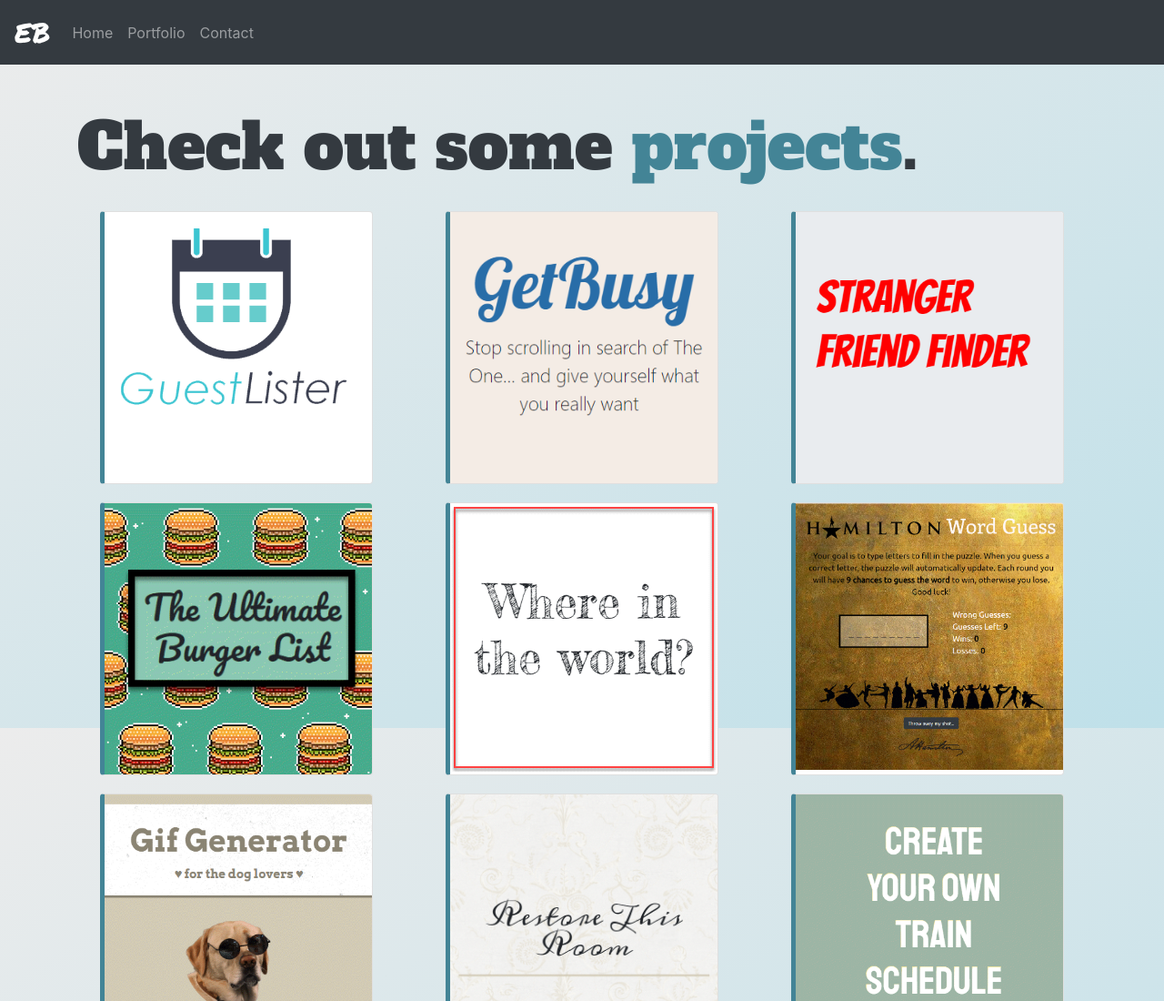
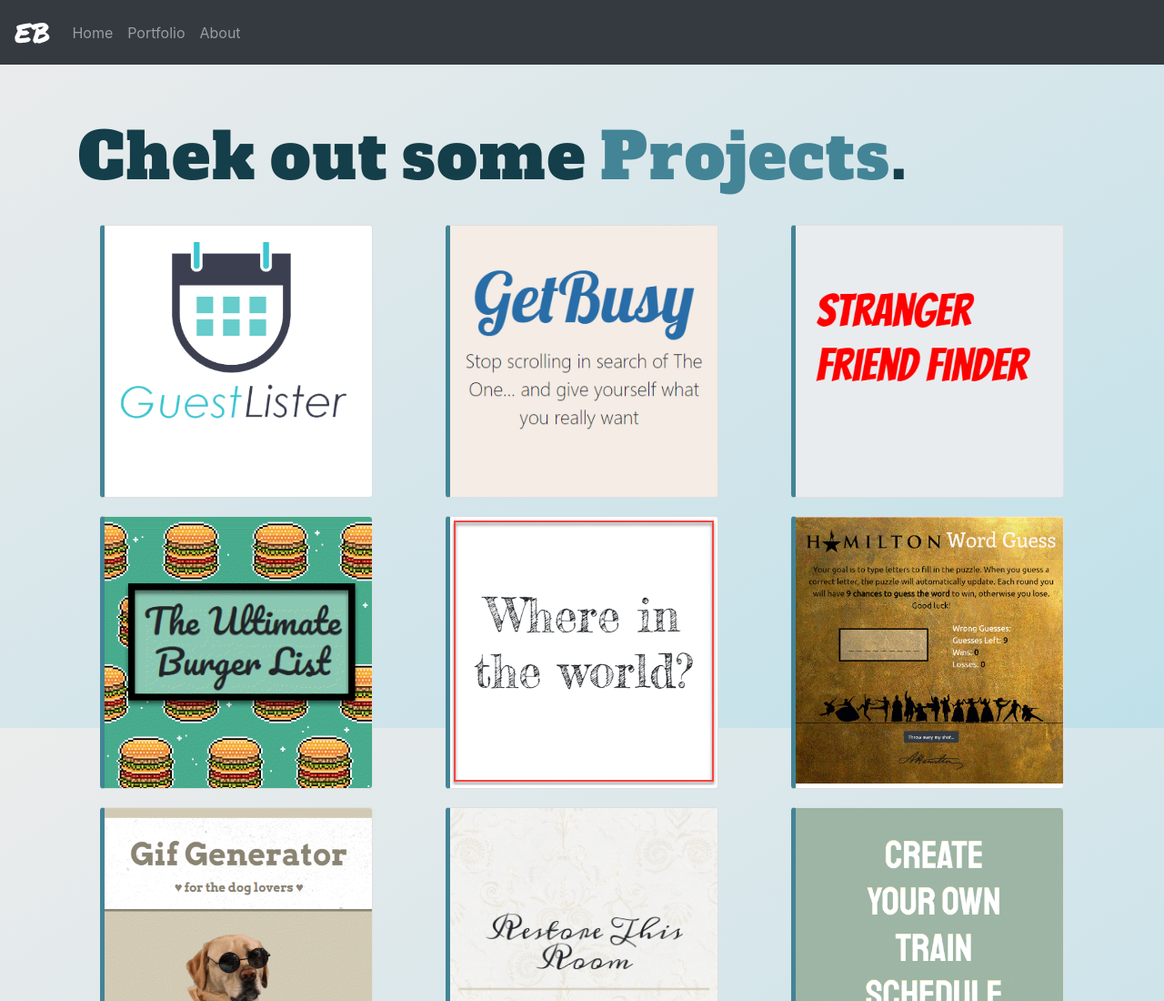
Before and after one commit to emilybaum/theportfolio, a website: page app/public/portfolio.html in a window 1280 px wide. Shown: the top 1100 px of the page at 91% size. Drawn offline with nearby package versions, Linux system fonts and the light colour scheme; a web font is replaced by a local one.

Commit message:
added animation to the project/portfolio page title

```diff
--- a/app/public/portfolio.html
+++ b/app/public/portfolio.html
@@ -42,7 +42,7 @@
                     <a class="nav-link" href="portfolio">Portfolio</a>
                 </li>
                 <li class="nav-item">
-                    <a class="nav-link" href="contact">Contact</a>
+                    <a class="nav-link" href="about">About</a>
                 </li>
             </ul>
         </div>
@@ -51,9 +51,30 @@
     <div class="container">
         <div class="row pt-5">
             <div class="col-sm">
-                <h1 class="projects-h1 animated bounceIn">Check out some <span class="text-enhance">projects</span>.</h1>
+                <div class="emily-webdev-contain">
+                    <span id="this1" class="text-animation">C</span>
+                    <span id="this2" class="text-animation">h</span>
+                    <span id="this3" class="text-animation">e</span>
+                    <span id="this4" class="text-animation">k</span>
+                    <span id="this5" class="text-animation pl-3">o</span>
+                    <span id="this6" class="text-animation">u</span>
+                    <span id="this7" class="text-animation">t</span>
+                    <span id="this8" class="text-animation pl-3">s</span>
+                    <span id="this9" class="text-animation">o</span>
+                    <span id="this10" class="text-animation">m</span>
+                    <span id="this11" class="text-animation">e</span>
+                    <span id="this12" class="text-animation text-enhance pl-3">P</span>
+                    <span id="this13" class="text-animation text-enhance">r</span>
+                    <span id="this14" class="text-animation text-enhance">o</span>
+                    <span id="this15" class="text-animation text-enhance">j</span>
+                    <span id="this16" class="text-animation text-enhance">e</span>
+                    <span id="this17" class="text-animation text-enhance">c</span>
+                    <span id="this18" class="text-animation text-enhance">t</span>
+                    <span id="this19" class="text-animation text-enhance">s</span>
+                    <span id="this20" class="text-animation">.</span>
+                </div>
             </div>
-        </div> <!-- contains all projects -->
+        </div>
 
         <div id="projects-row" class="row pt-3"> <!-- PROJECTS ROW-->
 
```
Also changed, not shown: app/public/index.html (+3 -3 lines).
